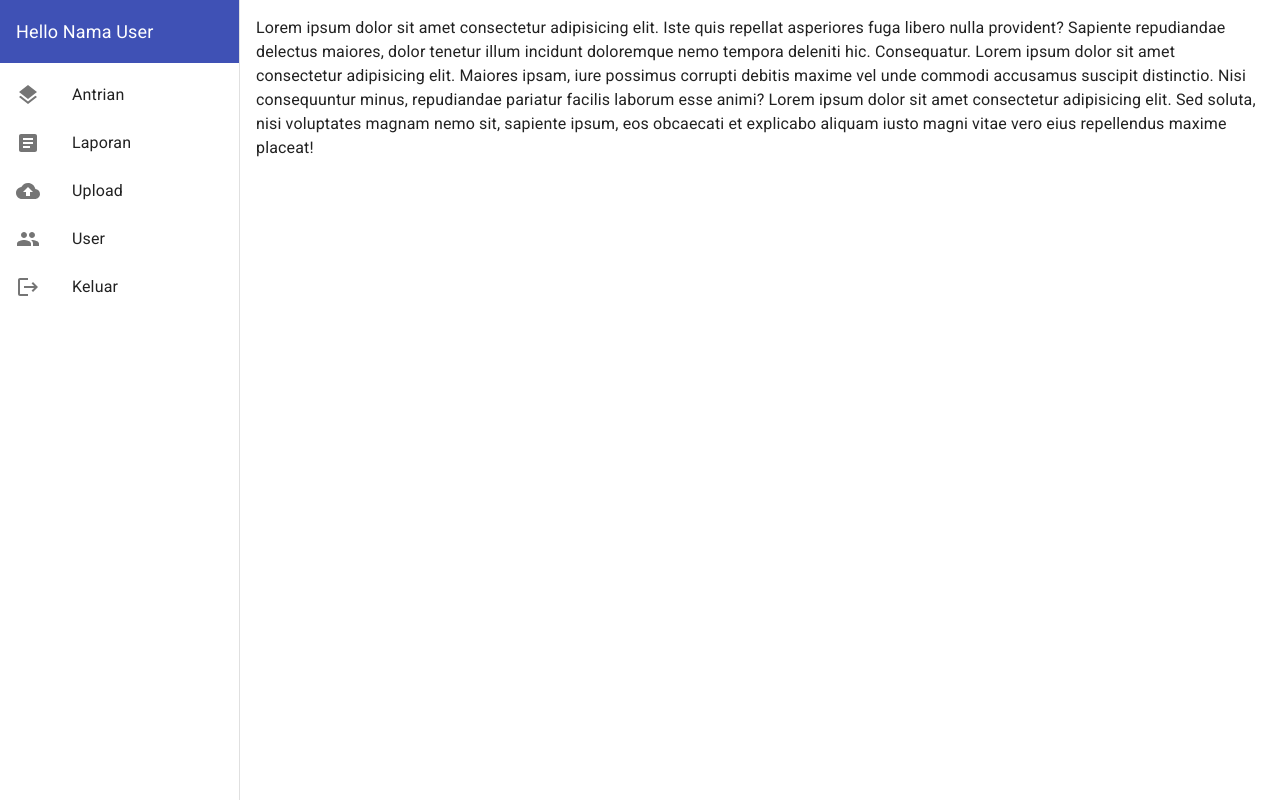
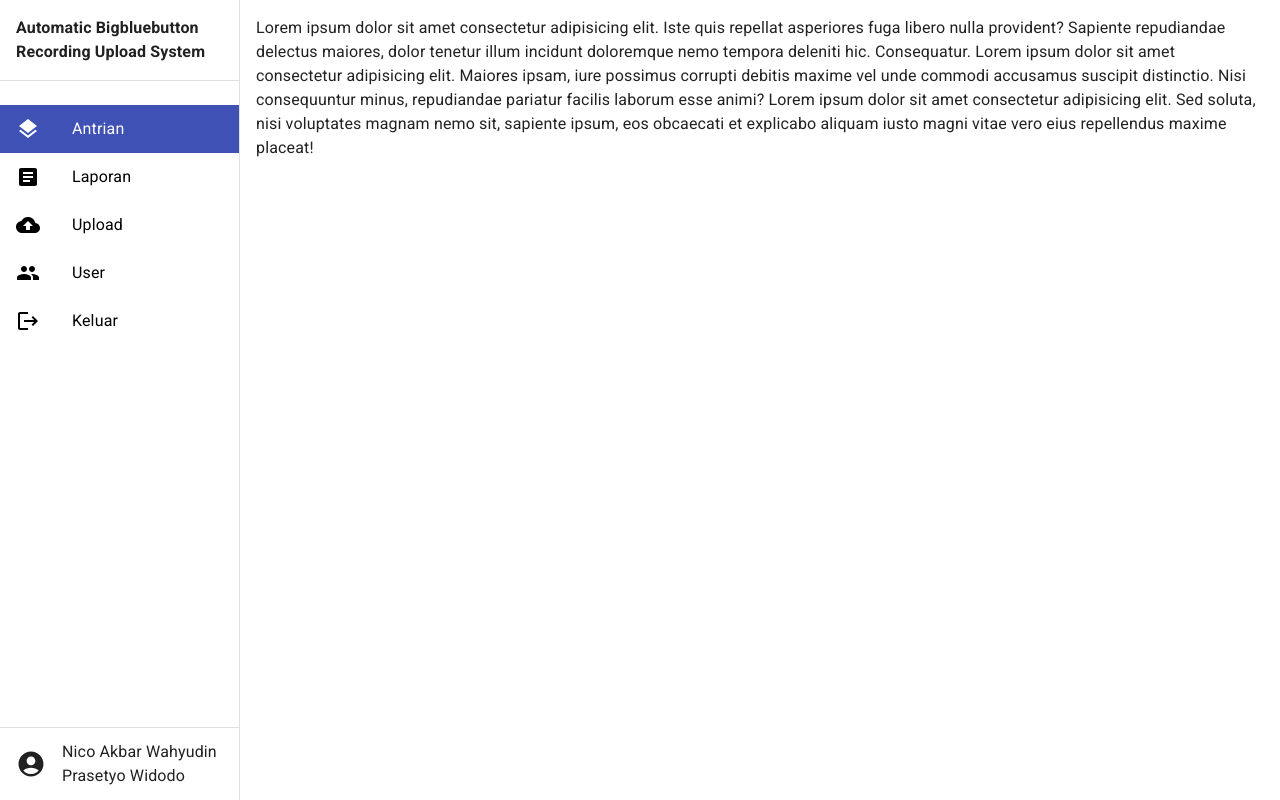
Before and after one commit to hachi-nico/bbb-youtube-app-v2, a React (Vite) app: page / in a window 1280 px wide. Built offline with nearby package versions, Linux system fonts and the light colour scheme.

Commit message:
update main layout

```diff
--- a/src/layouts/MainLayout.css
+++ b/src/layouts/MainLayout.css
@@ -1,4 +1,8 @@
 .headerDrawerHeading {
-  font-size: 18px;
-  color: #fff;
+  font-size: 16px;
+  font-weight: bold;
 }
+.userInfoContainer {
+  bottom: 0;
+  position: absolute;
+}
--- a/src/layouts/MainLayout.jsx
+++ b/src/layouts/MainLayout.jsx
@@ -5,6 +5,7 @@ import Box from '@mui/material/Box'
 import CssBaseline from '@mui/material/CssBaseline'
 import Drawer from '@mui/material/Drawer'
 import Toolbar from '@mui/material/Toolbar'
+import Divider from '@mui/material/Divider'
 
 import List from '@mui/material/List'
 import ListItem from '@mui/material/ListItem'
@@ -17,6 +18,7 @@ import ArticleIcon from '@mui/icons-material/Article'
 import BackupIcon from '@mui/icons-material/Backup'
 import GroupIcon from '@mui/icons-material/Group'
 import LogoutIcon from '@mui/icons-material/Logout'
+import AccountCircleIcon from '@mui/icons-material/AccountCircle'
 
 import BottomNavigation from '@mui/material/BottomNavigation'
 import BottomNavigationAction from '@mui/material/BottomNavigationAction'
@@ -27,11 +29,11 @@ import {indigo} from '../config/color'
 const drawerWidth = 240
 
 function ResponsiveDrawer({children, window}) {
-  const [value, setValue] = useState('Antrian')
+  const [bottomNavValue, setBottomNavValue] = useState('Antrian')
+  const [sideNavValue, setSideNavValue] = useState(0)
 
   const handleChange = (event, newValue) => {
-    console.log(event)
-    setValue(newValue)
+    setBottomNavValue(newValue)
   }
 
   const adminMenuList = [
@@ -58,20 +60,33 @@ function ResponsiveDrawer({children, window}) {
   ]
 
   const drawer = (
-    <List>
-      {adminMenuList.map((item, index) => (
-        <ListItem key={index} disablePadding>
-          <ListItemButton>
-            <ListItemIcon>{item.icon}</ListItemIcon>
-            <ListItemText primary={item.label} />
-          </ListItemButton>
-        </ListItem>
-      ))}
+    <List sx={{mt: 2}}>
+      {adminMenuList.map((item, index) => {
+        const isActiveColor =
+          sideNavValue == index ? {color: '#fff'} : {color: '#000'}
+        const isActiveBgColor =
+          sideNavValue == index ? {bgcolor: indigo} : {bgcolor: '#fff'}
+
+        return (
+          <ListItem key={index} disablePadding>
+            <ListItemButton
+              onClick={() => setSideNavValue(index)}
+              sx={{
+                ...isActiveBgColor,
+                '&:hover': {
+                  backgroundColor:
+                    sideNavValue == index ? indigo : 'rgba(0,0,0,0.05)',
+                },
+              }}
+            >
+              <ListItemIcon sx={isActiveColor}>{item.icon}</ListItemIcon>
+              <ListItemText sx={isActiveColor} primary={item.label} />
+            </ListItemButton>
+          </ListItem>
+        )
+      })}
     </List>
   )
-
-  const container =
-    window !== undefined ? () => window().document.body : undefined
 
   return (
     <Box sx={{display: 'flex'}} className="removeBoxPadding">
@@ -91,17 +106,37 @@ function ResponsiveDrawer({children, window}) {
           }}
           open
         >
-          <Box sx={{px: 2, bgcolor: indigo}}>
-            <p className="headerDrawerHeading">Hello Nama User</p>
+          <Box sx={{p: 2}}>
+            <p className="headerDrawerHeading">
+              Automatic Bigbluebutton Recording Upload System
+            </p>
           </Box>
+          <Divider />
           {drawer}
+          <div className="userInfoContainer">
+            <Divider />
+            <div
+              style={{
+                display: 'flex',
+                flexDirection: 'row',
+                alignItems: 'center',
+                paddingTop: 12,
+                paddingBottom: 12,
+                paddingLeft: 16,
+                paddingRight: 16,
+              }}
+            >
+              <AccountCircleIcon sx={{marginRight: 2, fontSize: 30}} />
+              <p>Nico Akbar Wahyudin Prasetyo Widodo</p>
+            </div>
+          </div>
         </Drawer>
       </Box>
       <Box
         sx={{
           px: 2,
           width: {md: `calc(100% - ${drawerWidth}px)`},
-          mt: {xs: 8, md: 0},
+          mt: {xs: 8, md: 2},
         }}
       >
         {children}
@@ -120,7 +155,7 @@ function ResponsiveDrawer({children, window}) {
           },
           display: {md: 'none'},
         }}
-        value={value}
+        value={bottomNavValue}
         onChange={handleChange}
       >
         {adminMenuList.map((item, i) => (
--- a/src/main.css
+++ b/src/main.css
@@ -0,0 +1,129 @@
+/* http://meyerweb.com/eric/tools/css/reset/
+   v2.0 | 20110126
+   License: none (public domain)
+*/
+
+html,
+body,
+div,
+span,
+applet,
+object,
+iframe,
+h1,
+h2,
+h3,
+h4,
+h5,
+h6,
+p,
+blockquote,
+pre,
+a,
+abbr,
+acronym,
+address,
+big,
+cite,
+code,
+del,
+dfn,
+em,
+img,
+ins,
+kbd,
+q,
+s,
+samp,
+small,
+strike,
+strong,
+sub,
+sup,
+tt,
+var,
+b,
+u,
+i,
+center,
+dl,
+dt,
+dd,
+ol,
+ul,
+li,
+fieldset,
+form,
+label,
+legend,
+table,
+caption,
+tbody,
+tfoot,
+thead,
+tr,
+th,
+td,
+article,
+aside,
+canvas,
+details,
+embed,
+figure,
+figcaption,
+footer,
+header,
+hgroup,
+menu,
+nav,
+output,
+ruby,
+section,
+summary,
+time,
+mark,
+audio,
+video {
+  margin: 0;
+  padding: 0;
+  border: 0;
+  font-size: 100%;
+  font: inherit;
+  vertical-align: baseline;
+}
+/* HTML5 display-role reset for older browsers */
+article,
+aside,
+details,
+figcaption,
+figure,
+footer,
+header,
+hgroup,
+menu,
+nav,
+section {
+  display: block;
+}
+body {
+  line-height: 1;
+}
+ol,
+ul {
+  list-style: none;
+}
+blockquote,
+q {
+  quotes: none;
+}
+blockquote:before,
+blockquote:after,
+q:before,
+q:after {
+  content: '';
+  content: none;
+}
+table {
+  border-collapse: collapse;
+  border-spacing: 0;
+}
```
